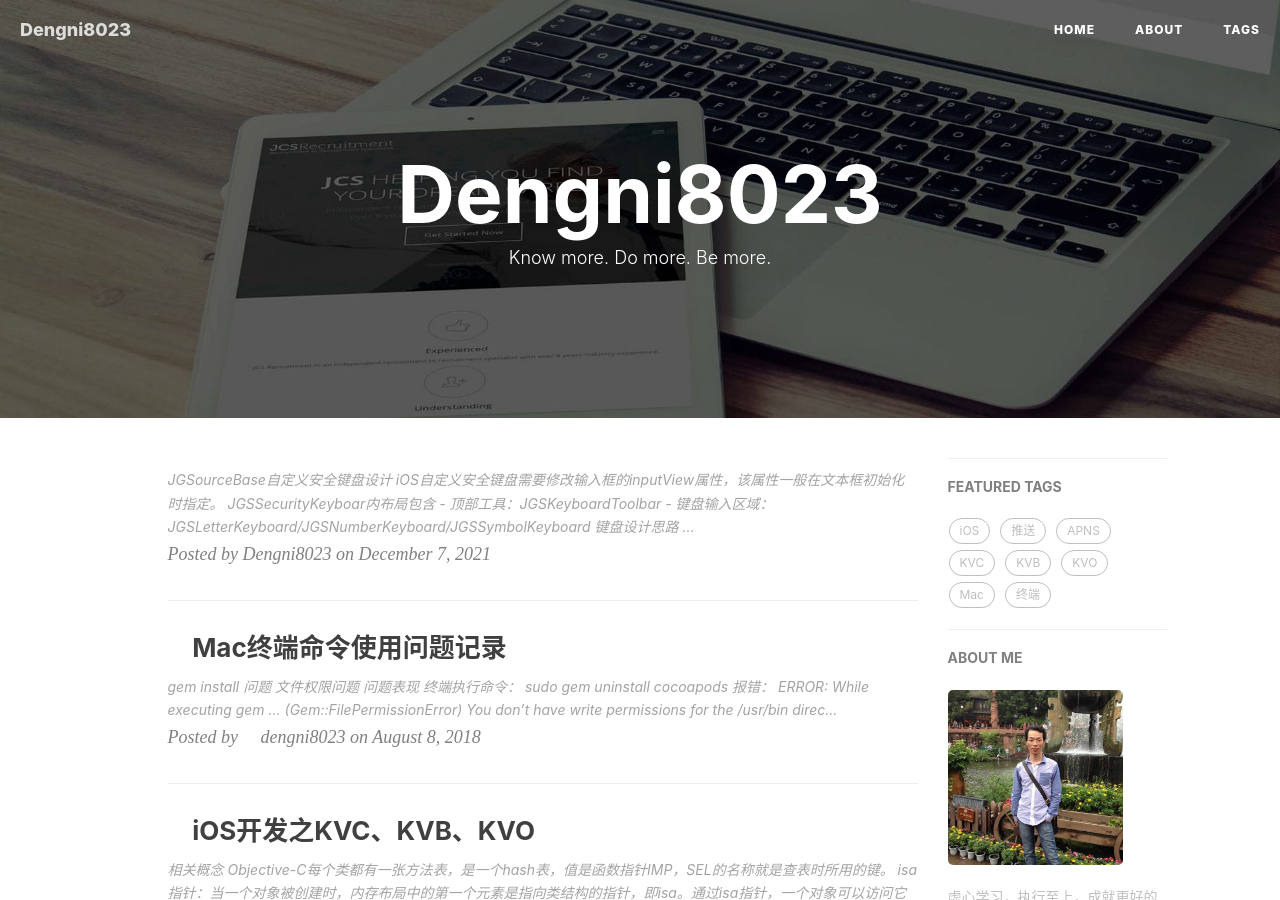
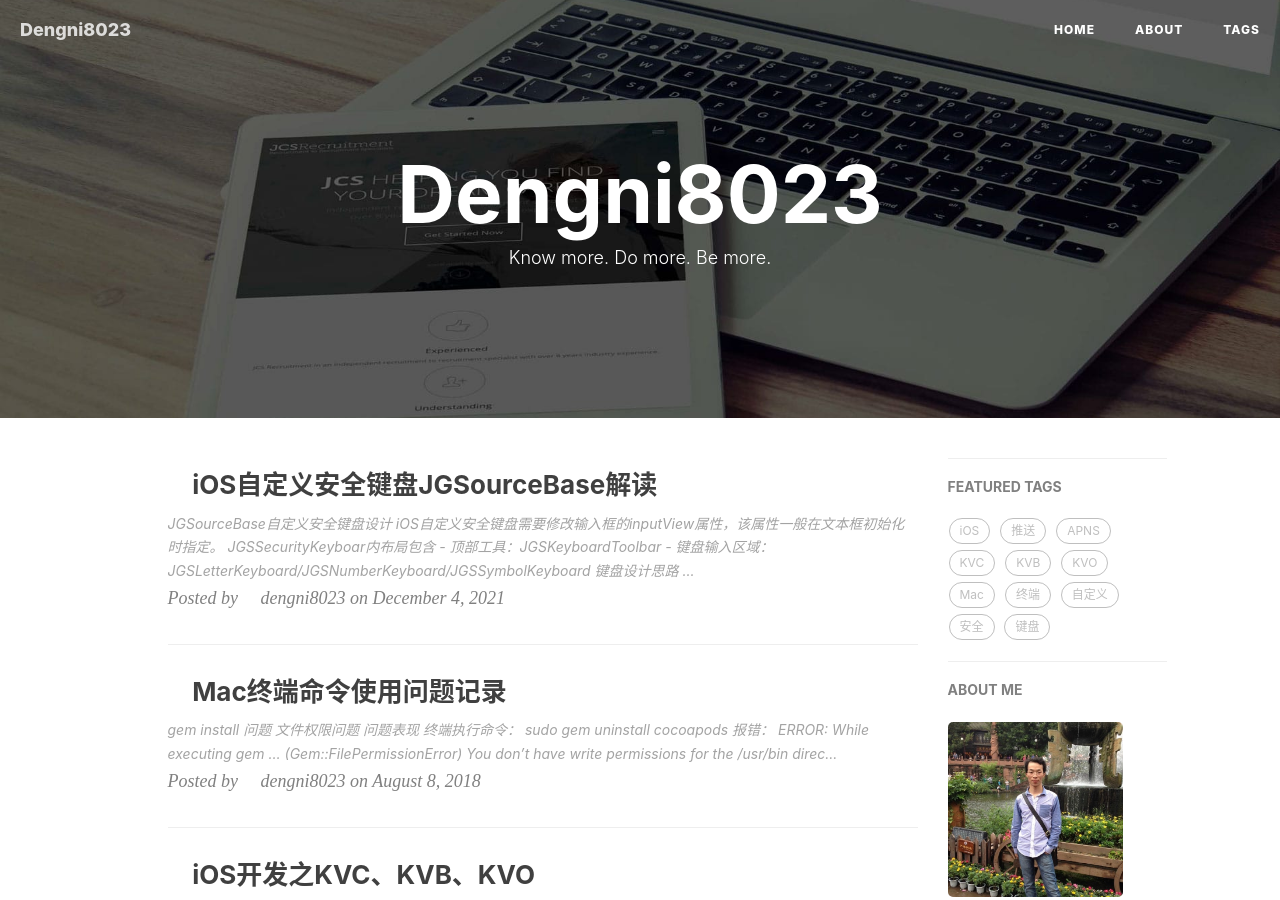
Before and after one commit to Dengni8023/dengni8023.github.io, a Jekyll site: the page built from index.html, in a window 1280 px wide and 900 px high. Built offline with Jekyll 4.4.1, drawn with Linux system fonts in a browser that asks for light colours; nearby versions of some CDN libraries; the list of posts is cut into pages by our own code; comment, search, counter and statistics services are not loaded; some of the changed lines change nothing that is shown.

Commit message:
自定义安全键盘学习介绍

```diff
--- a/_config.yml
+++ b/_config.yml
@@ -1,32 +1,27 @@
 # Site settings
-title: Dengni8023
-SEOTitle: Dengni8023的博客 | Dengni8023 Blog
-header-img: img/default-header.jpg
-email: 945835664@qq.com
-description: "Know more. Do more. Be more."
-keyword: "等你8023, Dengni8023, Jigao, 继高, iOS, Apple, iPhone"
-url: "http://dengni8023.github.io"          # your host, for absolute URL
-baseurl: ""      # for example, '/blog' if your blog hosted on 'host/blog'
-github_repo: "https://github.com/dengni8023/dengni8023.github.io.git" # you code repository
+title: Dengni8023 # 博客的标题
+SEOTitle: Dengni8023的博客 | Dengni8023 Blog # 显示在浏览器上搜索的时候显示的标题
+header-img: img/default-header.jpg # 显示在首页的背景图片
+email: 945835664@qq.com # 联系邮箱地址
+description: "Dengni8023个人学习总结博客。" # 网站介绍
+keyword: "等你8023, Dengni8023, Jigao, 继高, iOS, Apple, iPhone" # 关键词
+url: "http://dengni8023.github.io" # 博客地址
+baseurl: ""      # 一般无需配置 for example, '/blog' if your blog hosted on 'host/blog'
+github_repo: "https://github.com/dengni8023/dengni8023.github.io.git" # 博客仓库地址
 
 # Sidebar settings
-sidebar: true                           # whether or not using Sidebar.
-sidebar-about-description: "虚心学习，执行至上，成就更好的自己。"
-sidebar-avatar: /img/avatar-dengni8023.jpg      # use absolute URL, seeing it's used in both `/` and `/about/`
-
-
+sidebar: true # 是否开启侧边栏
+sidebar-about-description: "虚心学习，执行至上，成就更好的自己。" # 侧边栏格言，装逼的话...
+sidebar-avatar: /img/avatar-dengni8023.jpg # 你的个人头像，可以改成img文件夹中的照片
 
 # SNS settings
 #RSS: false # RSS阅读器
 #weibo_username:     username
 #zhihu_username:     username
-github_username:    dengni8023
+github_username:    Dengni8023
 #facebook_username:  username
 #jianshu_username:   jianshu_id
 #twitter_username:   username
-
-
-
 
 # Build settings
 # from 2016, 'pygments' is unsupported on GitHub Pages. Use 'rouge' for highlighting instead.
@@ -35,14 +30,9 @@
 exclude: ["less","node_modules","Gruntfile.js","package.json","README.md"]
 anchorjs: true                          # if you want to customize anchor. check out line:181 of `post.html`
 
-
-
 # Plugins
 # support local preview for Jekyll 3.7
 plugins: [jekyll-paginate]
-
-
-
 
 # Markdown settings
 # replace redcarpet to kramdown,
@@ -52,8 +42,6 @@
 highlighter: rouge
 kramdown:
 input: GFM                            # use Github Flavored Markdown !important
-
-
 
 # 评论系统
 # Disqus（https://disqus.com/）
@@ -69,7 +57,6 @@
   admin: dengni8023
   distractionFreeMode: true #是否启用类似FB的阴影遮罩
 
-
 # 统计
 
 # Analytics settings
@@ -80,21 +67,13 @@
 #ga_track_id: 'UA-90855596-1'            # Format: UA-xxxxxx-xx
 #ga_domain: qiubaiying.top               # 默认的是 auto, 这里我是自定义了的域名，你如果没有自己的域名，需要改成auto
 
-
-
-
-
 # Featured Tags
 featured-tags: true                     # 是否使用首页标签
 featured-condition-size: 0              # 相同标签数量大于这个数，才会出现在首页
 
-
-
 # Progressive Web Apps
 chrome-tab-theme-color: "#000000"
 service-worker: true
-
-
 
 # Friends
 friends: [
```
Also changed, not shown: _posts/2021-12-04-iOS自定义安全键盘JGSourceBase解读.md (+4 -4 lines), README.md, 1 other file.
